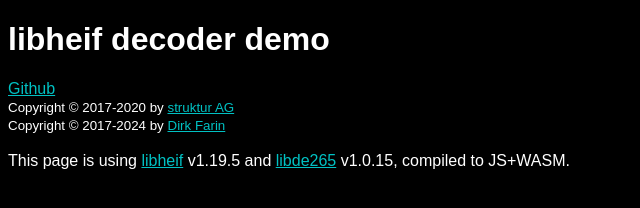
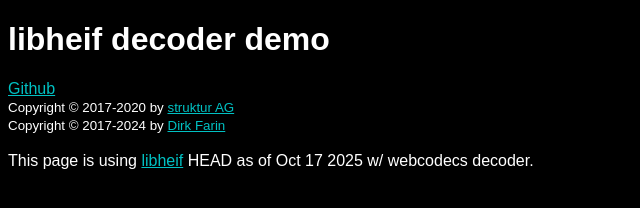
Before and after one commit to scriby/scriby.github.io, a plain HTML site: page libheif/index.html in a window 1280 px wide. Shown: the whole page, without its empty margins (0-640 px from the left). Drawn offline with Linux system fonts and the light colour scheme; no server answers.

Commit message:
Update library info

```diff
--- a/libheif/index.html
+++ b/libheif/index.html
@@ -35,7 +35,7 @@
 <a href="https://github.com/scriby/libheif">Github</a>
 <div><small>Copyright &copy; 2017-2020 by <a href="http://www.struktur.de">struktur AG</a></small></div>
 <div><small>Copyright &copy; 2017-2024 by <a href="https://dirk-farin.net">Dirk Farin</a></small></div>
-<div><br>This page is using <a href="https://github.com/strukturag/libheif">libheif</a> v1.19.5 and <a href="https://github.com/strukturag/libde265">libde265</a> v1.0.15, compiled to JS+WASM.</div>
+<div><br>This page is using <a href="https://github.com/scriby/libheif">libheif</a> HEAD as of Oct 17 2025 w/ webcodecs decoder.</div>
 <div id="form" class="hidden">
     <div>
         Select HEIF image file to display:
```
